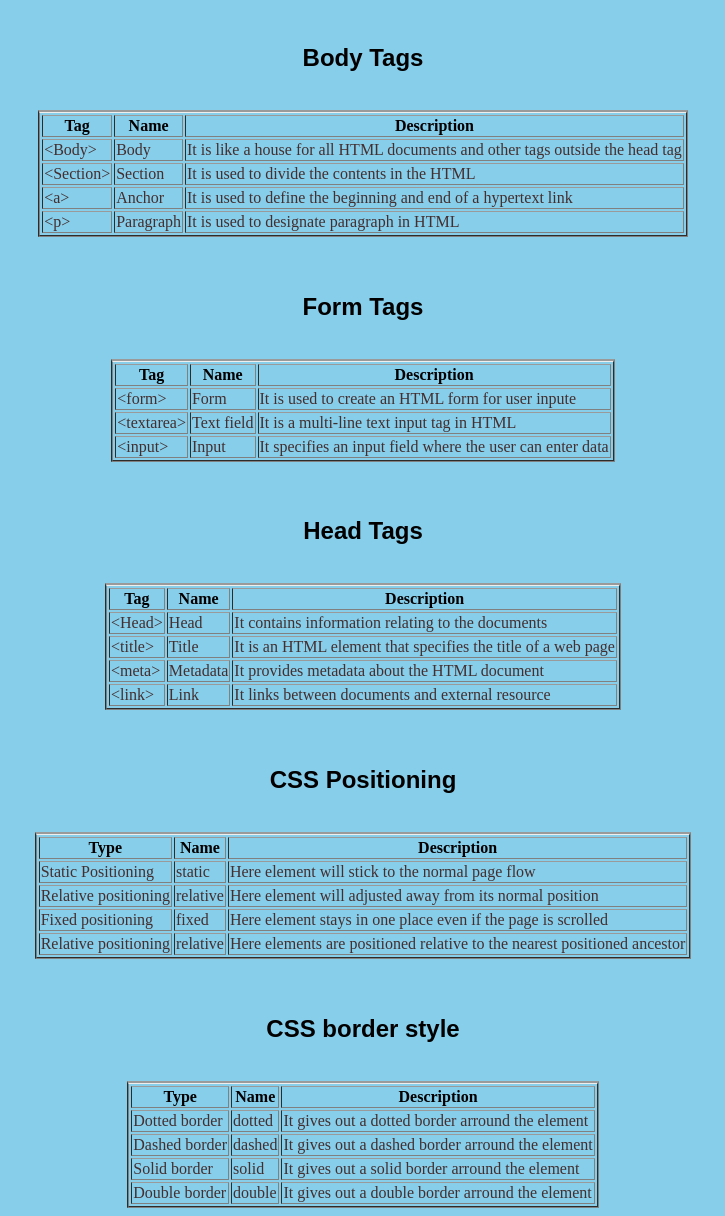
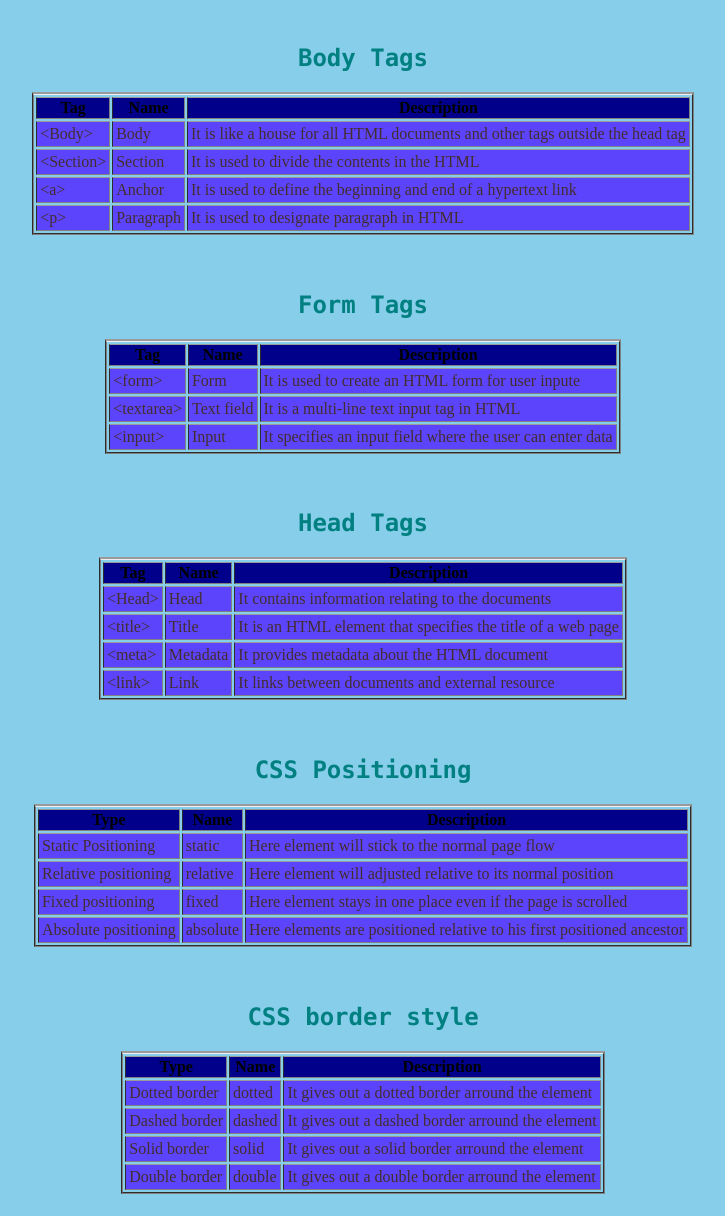
Before and after one commit to scave222/mini-lab1, a plain HTML site: page index.html in a window 1280 px wide. Shown: the part 74-1290 px from the top of the page, without its empty margins (277-1002 px from the left). Drawn offline with Linux system fonts and the light colour scheme.

Commit message:
review questioned answered

```diff
--- a/css/styles.css
+++ b/css/styles.css
@@ -1,6 +1,9 @@
-h1{text-align: center;font-family: Helvetica;color: teal;}
-h2{text-align: center;font-family: Arial, sans-serif;}
+h2{text-align: center;font-family: source-code-pro, Menlo, Monaco, Consolas, "Courier New",
+    monospace;;color: teal;}
+h1{text-align: center;font-family: Courier;}
 body{background-color:skyblue;}
 section{display:flex; justify-content: center;}
 table{border-style: groove;border-top: groove;}
 td{color: rgb(68, 46, 46)}
+th{background-color: darkblue;}
+td{background-color: rgb(92, 68, 252);padding: 3px;}
--- a/index.html
+++ b/index.html
@@ -8,7 +8,7 @@
 </head>
 <body>
     <h1>Head Body Reference</h1> <br>
-    <h2>Body Tags</h2><br>
+    <h2>Body Tags</h2>
     <section>
     <table border="2">
         <thead>
@@ -46,7 +46,7 @@
 
 </section><br><br>
 
-<h2>Form Tags</h2><br>
+<h2>Form Tags</h2>
 <section>
     <table border="2">
         <thead>
@@ -81,7 +81,7 @@
 
 <br><br>
 
-<h2>Head Tags</h2><br>
+<h2>Head Tags</h2>
 <section>
     <table border="2">
         <thead>
@@ -123,7 +123,7 @@
 
 <br><br>
 
-<h2>CSS Positioning</h2><br>
+<h2>CSS Positioning</h2>
 <section>
     <table border="2">
         <thead>
@@ -142,7 +142,7 @@
             <tr>
                 <td>Relative positioning</td>
                 <td>relative</td>
-                <td>Here element will adjusted away from its normal position</td>
+                <td>Here element will adjusted relative to its normal position</td>
             </tr>
             <tr>
                 <td>Fixed positioning</td>
@@ -150,9 +150,9 @@
                 <td>Here element stays in one place even if the page is scrolled</td>
             </tr>
             <tr>
-                <td>Relative positioning</td>
-                <td>relative</td>
-                <td>Here elements are positioned relative to the nearest positioned ancestor</td>
+                <td>Absolute positioning</td>
+                <td>absolute</td>
+                <td>Here elements are positioned relative to his first positioned ancestor</td>
             </tr>
 
         </tbody>
@@ -162,7 +162,7 @@
 </section>
 <br><br>
 
-<h2>CSS border style</h2><br>
+<h2>CSS border style</h2>
 <section>
     <table border="2">
         <thead>
```
Also changed, not shown: caleb-okogbe.txt (added).
